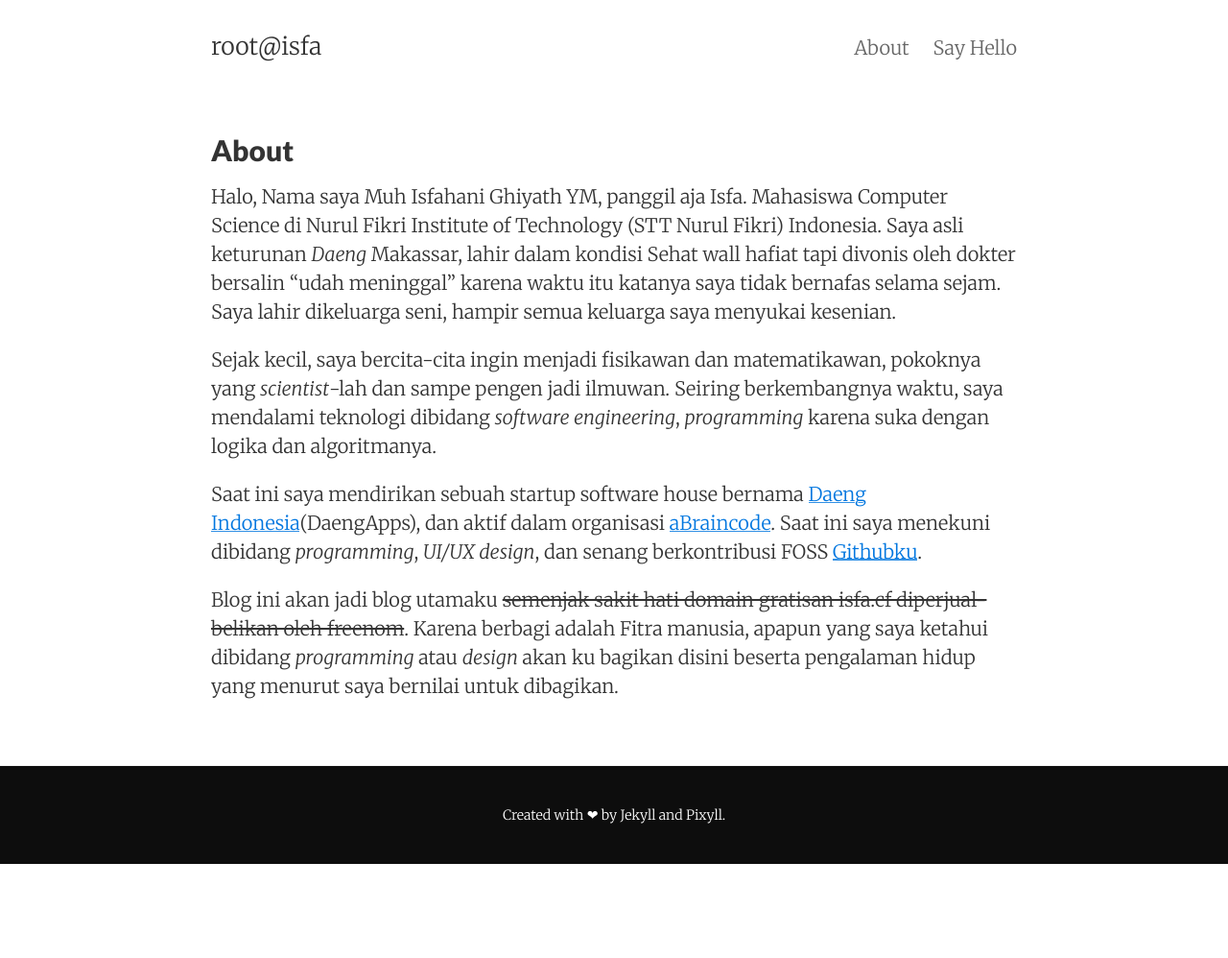
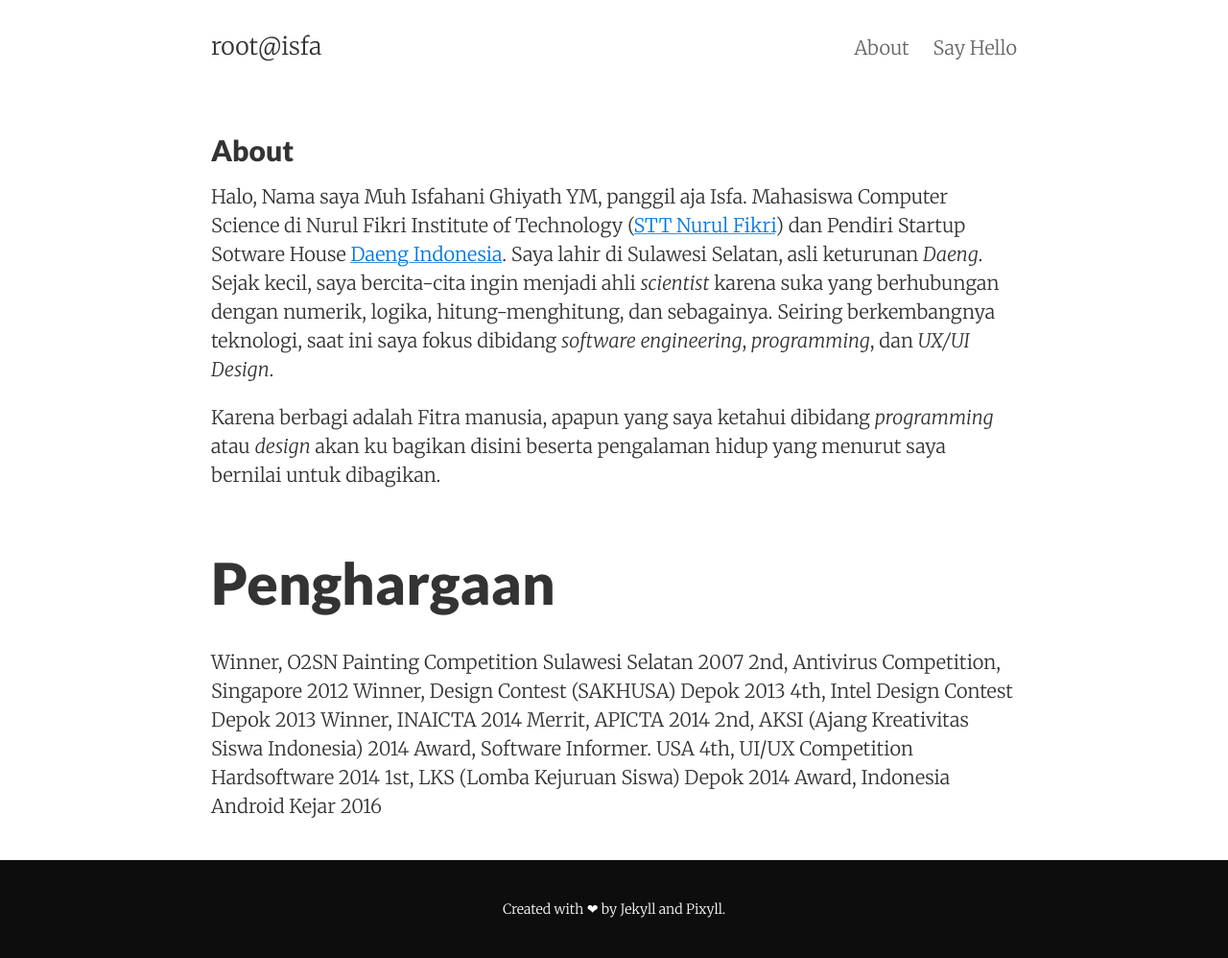
Before and after one commit to isfaaghyth/isfaaghythh.github.io, a Jekyll site: the page built from about.md, in a window 1280 px wide. Shown: the whole page at 96% size. Built offline with Jekyll 4.4.1, drawn with Linux system fonts in a browser that asks for light colours; before the commit the page ends 900 px from its top, so only the background shows below that.

Commit message:
about blog

```diff
--- a/about.md
+++ b/about.md
@@ -5,10 +5,19 @@ permalink: /about/
 tags: about
 ---
 
-Halo, Nama saya Muh Isfahani Ghiyath YM, panggil aja Isfa. Mahasiswa Computer Science di Nurul Fikri Institute of Technology (STT Nurul Fikri) Indonesia. Saya asli keturunan *Daeng* Makassar, lahir dalam kondisi Sehat wall hafiat tapi divonis oleh dokter bersalin "udah meninggal" karena waktu itu katanya saya tidak bernafas selama sejam. Saya lahir dikeluarga seni, hampir semua keluarga saya menyukai kesenian.
+Halo, Nama saya Muh Isfahani Ghiyath YM, panggil aja Isfa. Mahasiswa Computer Science di Nurul Fikri Institute of Technology ([STT Nurul Fikri](http://unf.ac.id)) dan Pendiri Startup Sotware House [Daeng Indonesia](https://daeng.id). Saya lahir di Sulawesi Selatan, asli keturunan *Daeng*. Sejak kecil, saya bercita-cita ingin menjadi ahli *scientist* karena suka yang berhubungan dengan numerik, logika, hitung-menghitung, dan sebagainya. Seiring berkembangnya teknologi, saat ini saya fokus dibidang *software engineering*, *programming*, dan *UX/UI Design*.
 
-Sejak kecil, saya bercita-cita ingin menjadi fisikawan dan matematikawan, pokoknya yang *scientist*-lah dan sampe pengen jadi ilmuwan. Seiring berkembangnya waktu, saya mendalami teknologi dibidang *software engineering*, *programming* karena suka dengan logika dan algoritmanya.
+Karena berbagi adalah Fitra manusia, apapun yang saya ketahui dibidang *programming* atau *design* akan ku bagikan disini beserta pengalaman hidup yang menurut saya bernilai untuk dibagikan.
 
-Saat ini saya mendirikan sebuah startup software house bernama [Daeng Indonesia](https://daeng.id)(DaengApps), dan aktif dalam organisasi [aBraincode](http://abraincode.web.id). Saat ini saya menekuni dibidang *programming*, *UI/UX design*, dan senang berkontribusi FOSS [Githubku](https://github.com/isfaaghyth).
-
-Blog ini akan jadi blog utamaku ~~semenjak sakit hati domain gratisan isfa.cf diperjual-belikan oleh freenom~~. Karena berbagi adalah Fitra manusia, apapun yang saya ketahui dibidang *programming* atau *design* akan ku bagikan disini beserta pengalaman hidup yang menurut saya bernilai untuk dibagikan.
+# Penghargaan
+Winner, O2SN Painting Competition Sulawesi Selatan 2007
+2nd, Antivirus Competition, Singapore 2012
+Winner, Design Contest (SAKHUSA) Depok 2013
+4th, Intel Design Contest Depok 2013
+Winner, INAICTA 2014
+Merrit, APICTA 2014
+2nd, AKSI (Ajang Kreativitas Siswa Indonesia) 2014
+Award, Software Informer. USA
+4th, UI/UX Competition Hardsoftware 2014
+1st, LKS (Lomba Kejuruan Siswa) Depok 2014
+Award, Indonesia Android Kejar 2016
```
